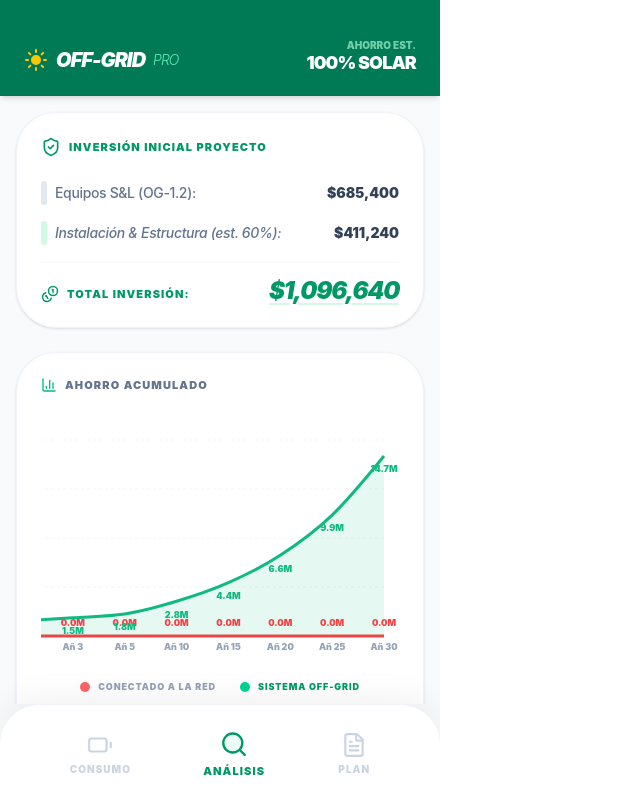
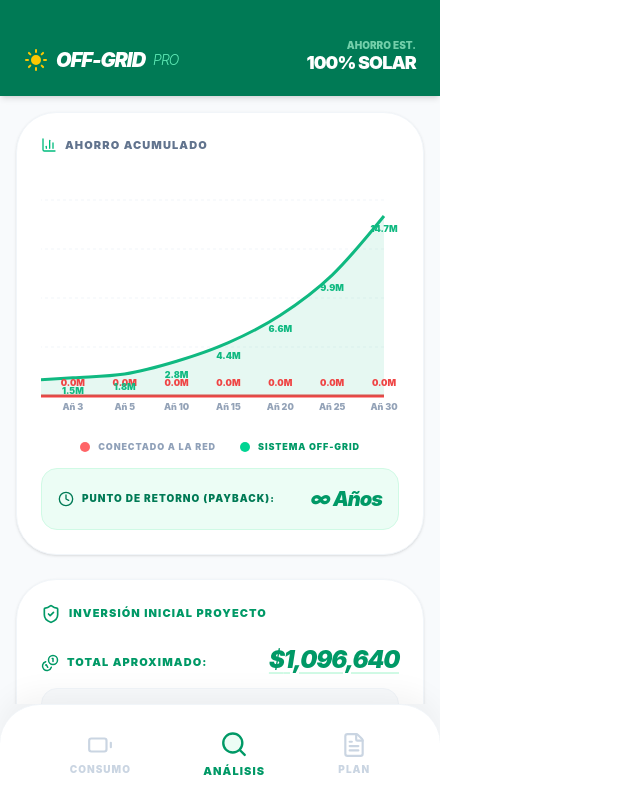
Before and after one commit to Eliseo20/offgridpro, a React (Vite) app: page / in a window 1280 px wide. Both pictures are taken after a click on the button "ANÁLISIS". Shown: the whole page, without its empty margins (0-640 px from the left). Built offline with nearby package versions, Linux system fonts and the light colour scheme.

Commit message:
Refactor: Move investment section below chart and simplify

```diff
--- a/src/App.jsx
+++ b/src/App.jsx
@@ -307,39 +307,6 @@
           {activeTab === 'dashboard' && (
             <div className="space-y-6 animate-in pb-4">
 
-              {/* INVERSIÓN INICIAL */}
-              <div className="bg-white rounded-[2.5rem] p-6 shadow-sm border border-slate-100">
-                <div className="flex items-center gap-2 mb-6 text-emerald-600">
-                  <ShieldCheck size={20} />
-                  <h3 className="text-[11px] font-black uppercase tracking-widest leading-none">Inversión Inicial Proyecto</h3>
-                </div>
-                <div className="space-y-4">
-                  <div className="flex justify-between items-center">
-                    <div className="flex items-center gap-2">
-                      <div className="w-1.5 h-6 bg-slate-200 rounded-full" />
-                      <span className="text-sm text-slate-500 font-medium tracking-tight">Equipos S&L ({totals.selectedKit.id}):</span>
-                    </div>
-                    <span className="text-sm font-black text-slate-700">${totals.selectedKit.price.toLocaleString()}</span>
-                  </div>
-                  <div className="flex justify-between items-center">
-                    <div className="flex items-center gap-2">
-                      <div className="w-1.5 h-6 bg-emerald-100 rounded-full" />
-                      <span className="text-sm text-slate-500 font-medium tracking-tight italic">Instalación & Estructura (est. 60%):</span>
-                    </div>
-                    <span className="text-sm font-black text-slate-700">${Math.round(totals.estInstallation).toLocaleString()}</span>
-                  </div>
-                  <div className="pt-4 border-t-2 border-slate-50 flex justify-between items-end">
-                    <div className="flex items-center gap-2 text-emerald-600">
-                      <Coins size={18} />
-                      <span className="text-[11px] font-black uppercase tracking-widest">TOTAL INVERSIÓN:</span>
-                    </div>
-                    <span className="text-2xl font-black text-emerald-600 tracking-tighter leading-none italic underline decoration-emerald-100 underline-offset-4">
-                      ${totals.totalInvestment.toLocaleString()}
-                    </span>
-                  </div>
-                </div>
-              </div>
-
               {/* GRÁFICO COMPARATIVO */}
               <div className="bg-white p-6 rounded-[2.5rem] shadow-sm border border-slate-100">
                 <div className="flex justify-between items-center mb-4">
@@ -382,6 +349,31 @@
                       <span className="text-[10px] font-black uppercase tracking-widest">Punto de Retorno (Payback):</span>
                     </div>
                     <span className="text-xl font-black text-emerald-600 tracking-tighter italic">{totals.paybackYears} Años</span>
+                  </div>
+                </div>
+              </div>
+
+              {/* INVERSIÓN INICIAL SIMPLIFICADA */}
+              <div className="bg-white rounded-[2.5rem] p-6 shadow-sm border border-slate-100">
+                <div className="flex items-center gap-2 mb-4 text-emerald-600">
+                  <ShieldCheck size={20} />
+                  <h3 className="text-[11px] font-black uppercase tracking-widest leading-none">Inversión Inicial Proyecto</h3>
+                </div>
+                <div className="space-y-4">
+                  <div className="pt-2 flex justify-between items-end">
+                    <div className="flex items-center gap-2 text-emerald-600">
+                      <Coins size={18} />
+                      <span className="text-[11px] font-black uppercase tracking-widest">TOTAL APROXIMADO:</span>
+                    </div>
+                    <span className="text-2xl font-black text-emerald-600 tracking-tighter leading-none italic underline decoration-emerald-100 underline-offset-4">
+                      ${totals.totalInvestment.toLocaleString()}
+                    </span>
+                  </div>
+
+                  <div className="p-4 bg-slate-50 rounded-2xl border border-slate-100 mt-4">
+                    <p className="text-[9px] text-slate-500 leading-relaxed text-justify">
+                      * El precio es un <strong>estimado</strong> sujeto a evaluación de factibilidad técnica. Puede variar según requerimientos de estructura (suelo/techo), ubicación de emplazamiento, altura de instalación y distancia de canalización.
+                    </p>
                   </div>
                 </div>
               </div>
```
